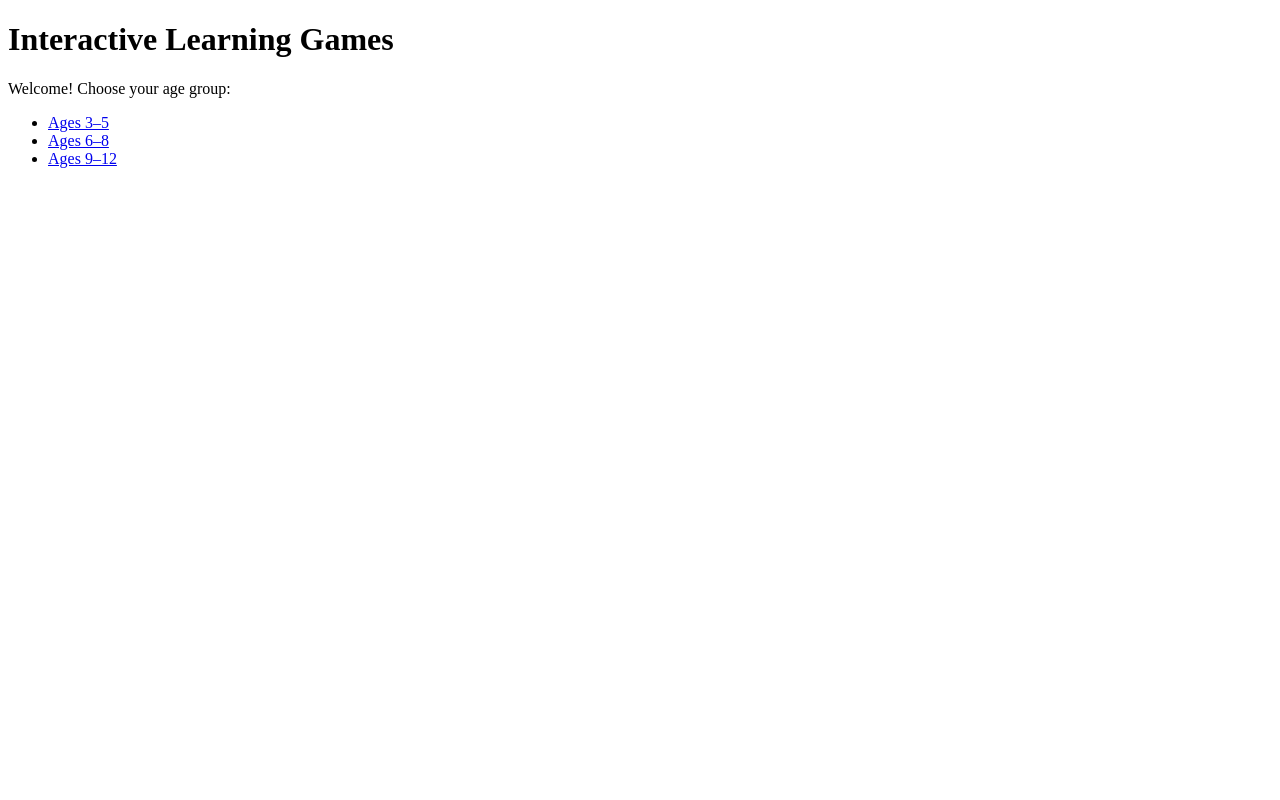
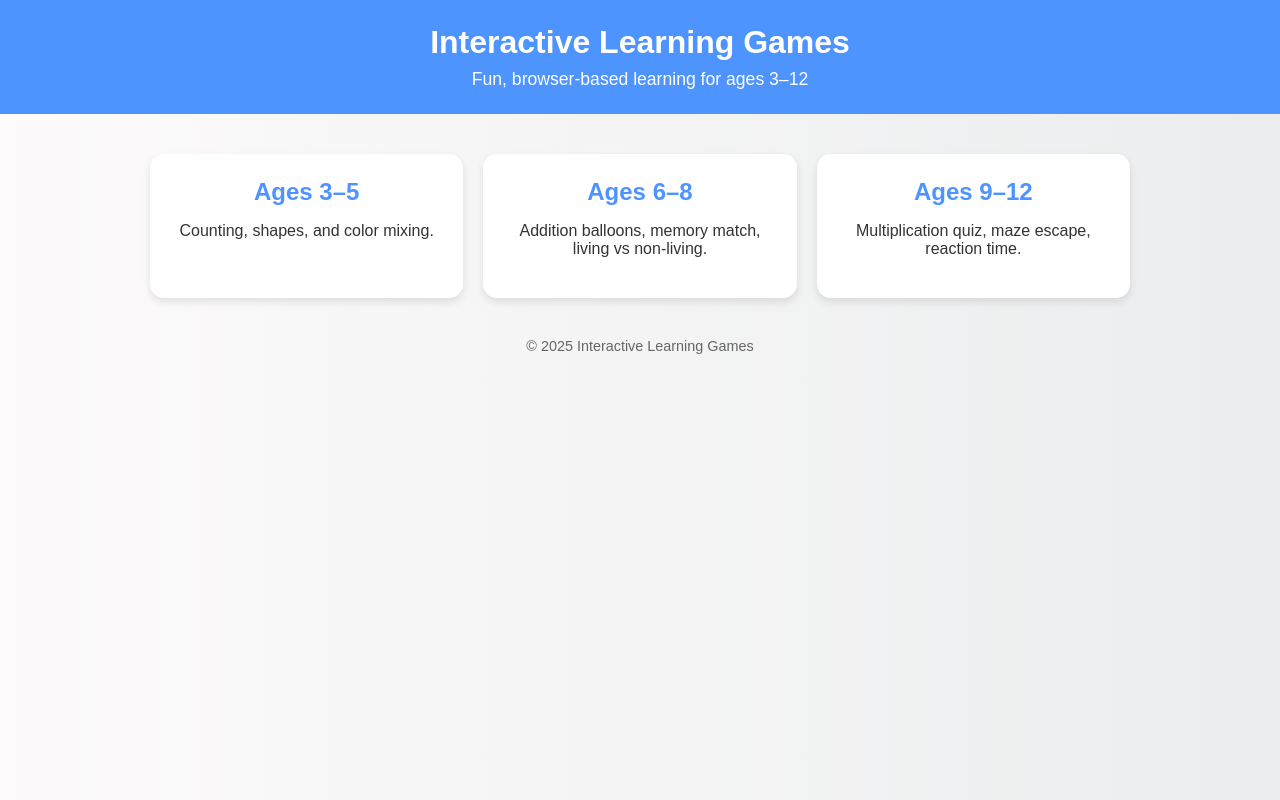
Before and after one commit to aizardar/edu-playground, a plain HTML site: page index.html in a window 1280 px wide. Drawn offline with Linux system fonts and the light colour scheme.

Commit message:
Update index.html

```diff
--- a/index.html
+++ b/index.html
@@ -1,16 +1,42 @@
+
 <!DOCTYPE html>
 <html lang="en">
 <head>
   <meta charset="UTF-8">
   <title>Interactive Learning Games</title>
+  <style>
+    body { font-family: Arial, sans-serif; background: linear-gradient(to right, #fdfbfb, #ebedee); margin:0; text-align:center; }
+    header { background:#4d94ff; color:#fff; padding:24px; }
+    h1 { margin:0; }
+    p.tagline { margin:8px 0 0; font-size:1.1em; }
+    .age-groups { display:flex; flex-wrap:wrap; justify-content:center; gap:20px; max-width:980px; margin:40px auto; padding:0 12px; }
+    .card { flex:1 1 260px; max-width:300px; background:#fff; border-radius:14px; padding:24px; box-shadow:0 4px 8px rgba(0,0,0,.1); text-decoration:none; color:#333; transition:.2s; }
+    .card:hover { transform: translateY(-6px); box-shadow:0 8px 18px rgba(0,0,0,.18); }
+    .card h2 { margin:0 0 8px; color:#4d94ff; }
+    footer { color:#666; font-size:.9em; margin:40px 0 24px; }
+  </style>
 </head>
 <body>
-  <h1>Interactive Learning Games</h1>
-  <p>Welcome! Choose your age group:</p>
-  <ul>
-    <li><a href="age-3-5/index.html">Ages 3–5</a></li>
-    <li><a href="age-6-8/index.html">Ages 6–8</a></li>
-    <li><a href="age-9-12/index.html">Ages 9–12</a></li>
-  </ul>
+  <header>
+    <h1>Interactive Learning Games</h1>
+    <p class="tagline">Fun, browser-based learning for ages 3–12</p>
+  </header>
+
+  <section class="age-groups">
+    <a href="age-3-5/index.html" class="card">
+      <h2>Ages 3–5</h2>
+      <p>Counting, shapes, and color mixing.</p>
+    </a>
+    <a href="age-6-8/index.html" class="card">
+      <h2>Ages 6–8</h2>
+      <p>Addition balloons, memory match, living vs non-living.</p>
+    </a>
+    <a href="age-9-12/index.html" class="card">
+      <h2>Ages 9–12</h2>
+      <p>Multiplication quiz, maze escape, reaction time.</p>
+    </a>
+  </section>
+
+  <footer>© 2025 Interactive Learning Games</footer>
 </body>
 </html>
```
